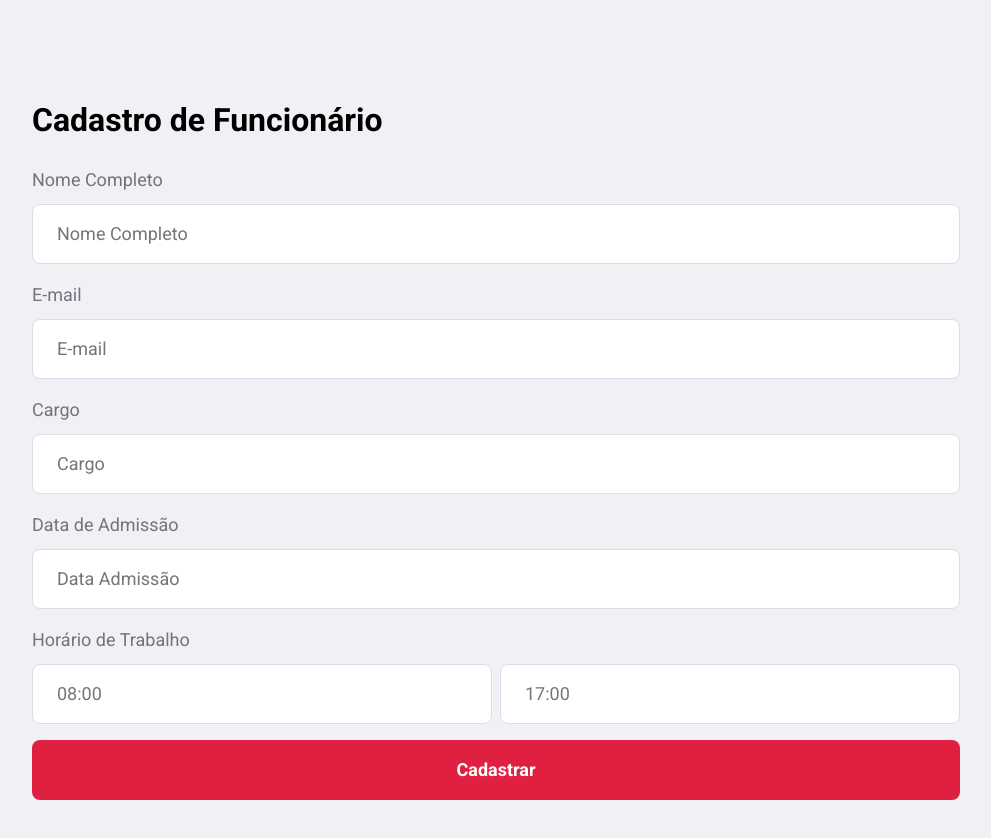
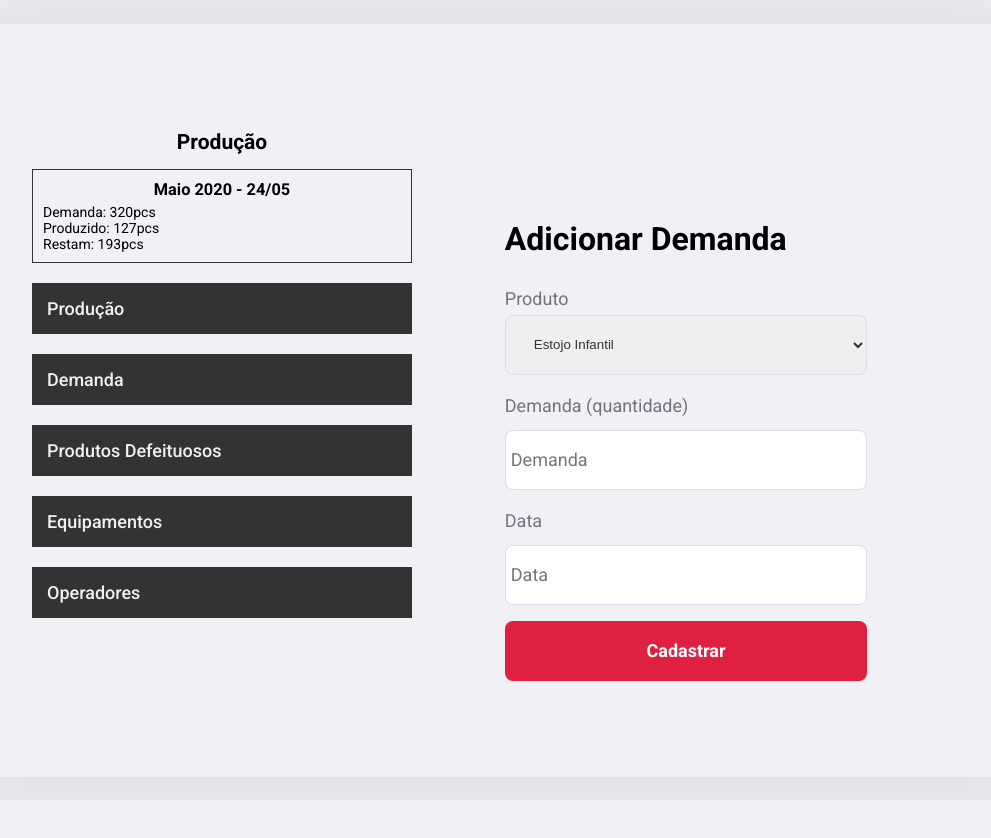
Before and after one commit to luanaferraz21/sistemaproducao, a React (Create React App) app in the folder front/: page /demanda/cadastrar in a window 1280 px wide. Shown: the top 838 px of the page, without its empty margins (144-1135 px from the left). After the commit the page ends 800 px from the top, so only its background shows below. Built offline with nearby package versions, Linux system fonts and the light colour scheme.

Commit message:
View cadastrar demanda

```diff
--- a/front/src/global.css
+++ b/front/src/global.css
@@ -22,6 +22,15 @@ button {
 }
 
 form input {
+  width: 100%;
+  height: 60px;
+  color: #333;
+  border: 1px solid #dcdce6;
+  border-radius: 8px;
+  padding: 0 5px;
+}
+
+form select {
   width: 100%;
   height: 60px;
   color: #333;
@@ -65,8 +74,10 @@ form textarea {
 .back-link {
   display: flex;
   align-items: center;
-  margin-top: 40px;
-  color: #41414d;
+  margin-top: 20px;
+  color: #f0f0f5;
+  background-color: #333;
+  padding: 15px;
   font-size: 18px;
   text-decoration: none;
   font-weight: 500;
@@ -80,3 +91,79 @@ form textarea {
 .back-link:hover {
   opacity: 0.8;
 }
+
+.producao{
+  padding: 10px;
+  margin-top: 15px;
+  border: 1px solid #333;
+}
+
+.producao h3{
+  text-align: center;
+  padding-bottom: 5px;
+}
+
+.producao p{
+  text-align: justify;
+}
+
+section h1{
+  text-align: center;
+}
+
+.register-container {
+  width: 100%;
+  height: auto;
+  margin: 0 auto;
+  display: flex;
+  align-items: center;
+  justify-content: center;
+
+}
+
+.register-container .content {
+  width: 100%;
+  padding: 20px 96px;
+  background: #f0f0f5;
+  box-shadow: 0 0 100px rgba(0, 0, 0, 0.1);
+  border-radius: 8px;
+  display: flex;
+  justify-content: space-between;
+  align-items: center;
+}
+
+.register-container .content section {
+  width: 100%;
+  max-width: 20%;
+  align-self: start;
+  padding-top: 10px;
+}
+
+.register-container .content form h1 {
+
+  font-size: 32px;
+}
+
+.register-container .content form p {
+  font-size: 18px;
+  color: #737380;
+  line-height: 32px;
+  padding-top: 15px;
+}
+
+.register-container .content form {
+  width: 100%;
+  padding: 0 10%;
+}
+
+.register-container .content form input {
+  margin-top: 8px;
+}
+
+.register-container .content form .input-group {
+  display: flex;
+}
+
+.register-container .content form .input-group input + input {
+  margin-left: 8px;
+}
--- /dev/null
+++ b/front/src/pages/CadastrarDemanda/index.js
@@ -0,0 +1,90 @@
+import React, { useState } from 'react';
+import { Link, useHistory } from 'react-router-dom';
+//import { FiArrowLeft } from 'react-icons/fi';
+
+//import api from '../../services/api';
+import './styles.css';
+
+
+export default function Register() {
+  const [demanda, setDemanda] = useState('');
+  const [data, setData] = useState('');
+
+
+  const history = useHistory();
+
+  async function handleRegister(e) {
+    e.preventDefault();
+
+    const data = {
+      demanda,
+      data
+    };
+
+    try {
+      //const response = await api.post('ongs', data);
+
+      //alert(`Seu ID de acesso: ${response.data.id}`);
+
+      history.push('/');
+    } catch (err) {
+      alert('Erro no cadastro, tente novamente.');
+    }
+  }
+
+  return (
+    <div className="register-container">
+      <div className="content">
+
+      <section>
+
+          <h1>Produção</h1>
+
+          <div className="producao">
+            <h3>Maio 2020 - 24/05</h3>
+            <p>Demanda: 320pcs</p>
+            <p>Produzido: 127pcs</p>
+            <p>Restam: 193pcs</p>
+          </div>
+
+
+          <Link className="back-link" to="/producao">Produção</Link>
+          <Link className="back-link" to="/demanda/cadastrar">Demanda</Link>
+          <Link className="back-link" to="/demanda/cadastrar">Produtos Defeituosos</Link>
+          <Link className="back-link" to="/demanda/cadastrar">Equipamentos</Link>
+          <Link className="back-link" to="/operador/cadastrar">Operadores</Link>
+        </section>
+
+        <form onSubmit={handleRegister}>
+          <h1>Adicionar Demanda</h1>
+
+          <p>Produto</p>
+<select>
+  <option value="estojo">Estojo Infantil</option>
+  <option value="estojo">Estojo Infantil</option>
+  <option selected value="estojo">Estojo Infantil</option>
+  <option value="estojo">Estojo Infantil</option>
+</select>
+
+          <p>Demanda (quantidade)</p>
+          <input
+            placeholder="Demanda"
+            value={demanda}
+            type="number"
+            min = "1"
+            onChange={e => setDemanda(e.target.value)}
+          />
+
+          <p>Data</p>
+          <input
+              placeholder="Data"
+              value={data}
+              onChange={e => setData(e.target.value)}
+            />
+
+          <button className="button" type="submit">Cadastrar</button>
+        </form>
+      </div>
+    </div>
+  );
+}
--- a/front/src/pages/Operador/index.js
+++ b/front/src/pages/Operador/index.js
@@ -42,6 +42,24 @@ export default function Register() {
   return (
     <div className="register-container">
       <div className="content">
+      <section>
+
+        <h1>Produção</h1>
+
+        <div className="producao">
+          <h3>Maio 2020 - 24/05</h3>
+          <p>Demanda: 320pcs</p>
+          <p>Produzido: 127pcs</p>
+          <p>Restam: 193pcs</p>
+        </div>
+
+
+        <Link className="back-link" to="/producao">Produção</Link>
+        <Link className="back-link" to="/demanda/cadastrar">Demanda</Link>
+        <Link className="back-link" to="/demanda/cadastrar">Produtos Defeituosos</Link>
+        <Link className="back-link" to="/demanda/cadastrar">Equipamentos</Link>
+        <Link className="back-link" to="/operador/cadastrar">Operadores</Link>
+      </section>
 
         <form onSubmit={handleRegister}>
 
--- a/front/src/routes.js
+++ b/front/src/routes.js
@@ -2,14 +2,15 @@ import React from 'react';
 import { BrowserRouter, Route, Switch } from 'react-router-dom';
 
 import Operador from './pages/Operador';
-
+import CadastrarDemanda from './pages/CadastrarDemanda';
 
 export default function Routes() {
   return (
     <BrowserRouter>
       <Switch>
 
-        <Route path="/" component={Operador} />
+        <Route path="/operador/cadastrar" component={Operador} />
+        <Route path="/demanda/cadastrar" component={CadastrarDemanda} />
 
       </Switch>
     </BrowserRouter>
```
Also changed, not shown: front/src/pages/CadastrarDemanda/styles.css (added).
